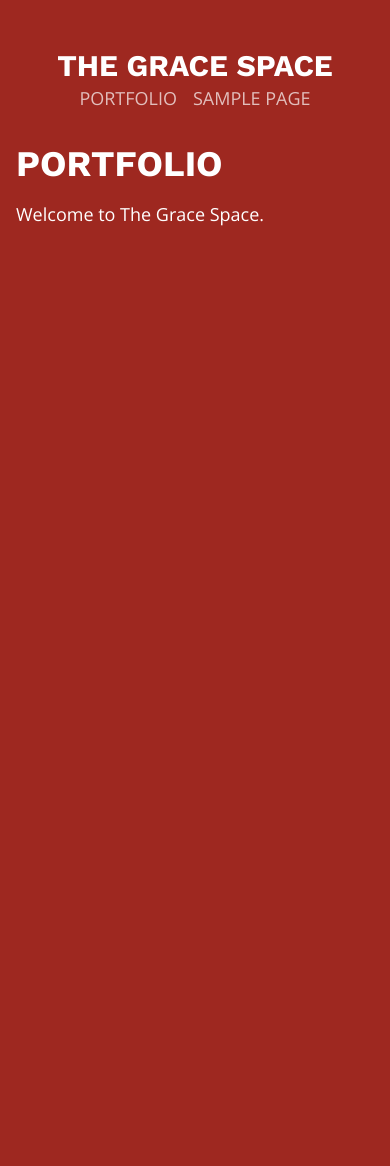
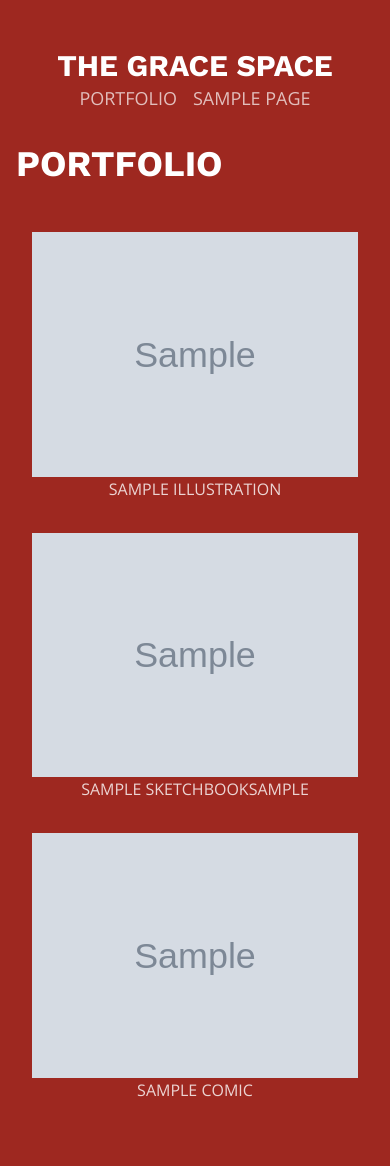
Before and after one commit to jaidetree/gracieanimator, a Django app: page / in a window 390 px wide. Before the commit the page ends 226 px from the top, so only its background shows below. Run offline with Django 5.2, Linux system fonts and the light colour scheme; tables that the repository leaves empty hold one stand-in row (values such as "Sample post"); grey boxes marked "Sample" are stand-in pictures; parts of the project's set-up code (start-up, migrations or seed data) failed here and were passed over.

Commit message:
feat(portfolio): add homepage featured-project grid (Slice 11)
What changed:
- Added portfolio.views.featured_projects(): cross-model selection of one
  featured+published piece per type, returning self-contained dicts
  (title, thumbnail_url, section href) in canonical order via FEATURED_TYPES.
- Wired pages.home to pass `featured` into home.html.
- Rebuilt home.html as a responsive thumbnail grid linking each piece to its
  type's section page; aspect-square object-cover for a uniform grid.
- Added portfolio/tests/test_homepage.py covering selection, one-per-type,
  published/featured filtering, cross-model ordering, links, and fallback.

Why:
- Slice 11 (#13) success criterion: `/` shows one featured piece per type as a
  thumbnail grid linking to section pages.

Decisions:
- FEATURED_TYPES is an explicit ordered registry, not a hardcoded query, so the
  Storyboard type slots in first when Slice 8 (#10) lands. A type absent from
  the registry (or with no eligible piece) simply contributes nothing — the
  "falls back gracefully" AC drops out of the same mechanism.
- Several featured pieces of one type resolve deterministically to the
  lowest-`order` via Meta.ordering + .first(), so "one per type" needs no
  tie-break flag.
- thumbnail_url is reused (square rendition for image types, cover grid_image
  for comics); `aspect-square object-cover` in the template normalizes the
  comic's portrait cover so the grid stays even — no model change.

Notes:
- Storyboards are DEFERRED: the Storyboard model doesn't exist yet (#10 open),
  so this ships 3-of-4 types. The "combines the four models" / storyboard-first
  ordering ACs are not fully satisfied until #10 lands; registry + ordering
  test are structured so adding Storyboard is a one-line change.

Refs: #13
Co-Authored-By: Claude Opus 4.8 <noreply@anthropic.com>

```diff
--- a/pages/views.py
+++ b/pages/views.py
@@ -1,10 +1,12 @@
 from django.shortcuts import get_object_or_404, render
+
+from portfolio.views import featured_projects
 
 from .models import Page
 
 
 def home(request):
-    return render(request, "home.html")
+    return render(request, "home.html", {"featured": featured_projects()})
 
 
 def page_detail(request, slug):
--- a/portfolio/views.py
+++ b/portfolio/views.py
@@ -1,7 +1,40 @@
 from django.http import Http404
 from django.shortcuts import get_object_or_404, render
+from django.urls import reverse
 
 from .models import Comic, Illustration, SketchbookSample
+
+# Canonical homepage order: storyboards → illustrations → sketchbook → comics.
+# Storyboards (Slice 8, #10) aren't modeled yet; insert their (model, url_name)
+# entry first here when they land, and `featured_projects` picks them up.
+FEATURED_TYPES = [
+    (Illustration, "illustration_gallery"),
+    (SketchbookSample, "sketchbook_sample_gallery"),
+    (Comic, "comics_index"),
+]
+
+
+def featured_projects():
+    """One featured, published piece per type for the homepage grid.
+
+    Cross-model selection in canonical order (see ``FEATURED_TYPES``). For each
+    type the lowest-``order`` featured+published piece wins (``Meta.ordering``),
+    so several featured pieces resolve deterministically to one. A type with no
+    eligible piece simply contributes nothing — the grid degrades gracefully.
+    Each entry is self-contained: title, thumbnail URL, and the section href.
+    """
+    selected = []
+    for model, url_name in FEATURED_TYPES:
+        piece = model.objects.filter(published=True, featured=True).first()
+        if piece is not None:
+            selected.append(
+                {
+                    "title": piece.title,
+                    "thumbnail_url": piece.thumbnail_url,
+                    "url": reverse(url_name),
+                }
+            )
+    return selected
 
 
 def _image_gallery(request, model, page_title):
--- a/templates/home.html
+++ b/templates/home.html
@@ -1,7 +1,18 @@
 {% extends "base.html" %}
 {% block content %}
-<section>
-  <h1>Portfolio</h1>
-  <p class="paragraph">Welcome to The Grace Space.</p>
+<section class="featured">
+  <h1 class="mb-8">Portfolio</h1>
+  <div class="featured__grid grid grid-cols-2 md:grid-cols-4 gap-8">
+    {% for item in featured %}
+      <a class="featured__cell block text-center bg-black/10 p-4" href="{{ item.url }}">
+        {% if item.thumbnail_url %}
+          <img class="w-full aspect-square object-cover" src="{{ item.thumbnail_url }}" alt="{{ item.title }}">
+        {% endif %}
+        <span class="block font-light text-lg uppercase my-2">{{ item.title }}</span>
+      </a>
+    {% empty %}
+      <p class="paragraph">Nothing here yet.</p>
+    {% endfor %}
+  </div>
 </section>
 {% endblock %}
```
Also changed, not shown: portfolio/tests/test_homepage.py (added, +93 -0 lines).
